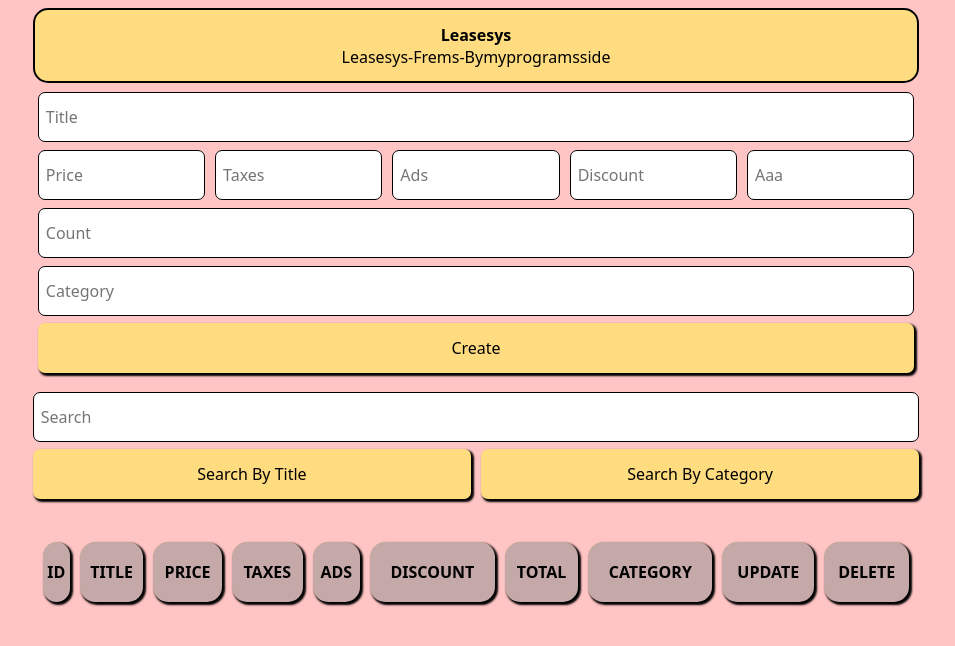
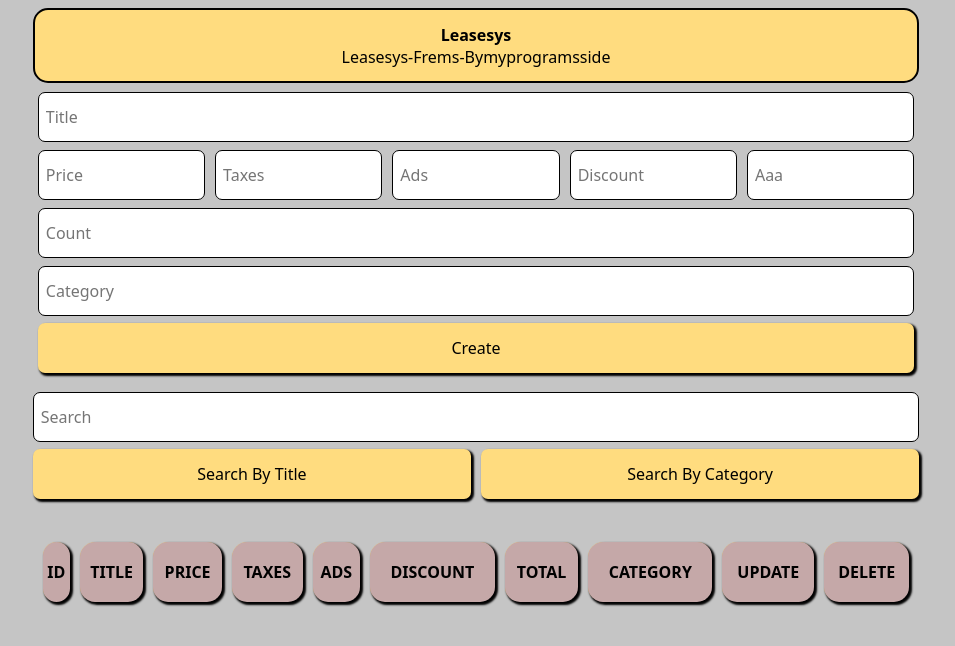
Before and after one commit to ahmedaaamm2/leasesys, a website: page index.html in a window 1280 px wide. Shown: the whole page, without its empty margins (164-1119 px from the left). Drawn offline with Linux system fonts and the light colour scheme.

Commit message:
change ahmedb bcakground again

```diff
--- a/style.css
+++ b/style.css
@@ -33,7 +33,7 @@
     background-color: #f44336;
 }
 body{
-    background-color: #ffc4c4;
+    background-color: #c5c5c5;
 }
 button, .head, #total, .tableHead{
     background-color: var(--headbtnclr);
```
